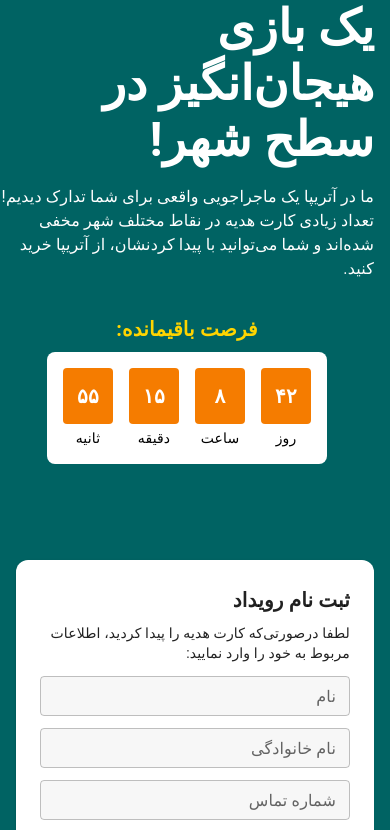
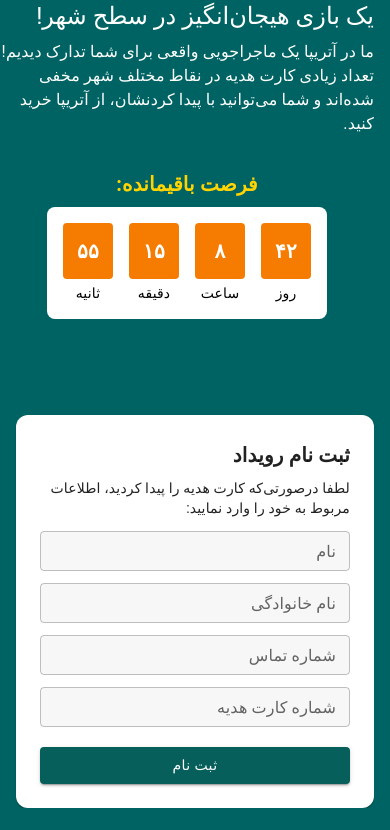
Before and after one commit to dylogedyloge/event, a React (Create React App) app: page / in a window 390 px wide. Shown: the top 830 px of the page. Built offline with nearby package versions, Linux system fonts and the light colour scheme.

Commit message:
make the size of title responsive

```diff
--- a/src/Event.jsx
+++ b/src/Event.jsx
@@ -41,13 +41,20 @@ const EventRegistration = () => {
           {/* Event Details */}
           <Box sx={{ flex: 1, width: { xs: "100%", md: "50%" } }}>
             <Typography
-              variant="h3"
-              fontWeight="bold"
-              color="white"
+              sx={{
+                typography: {
+                  xs: "h5", // Mobile
+                  md: "h3", // Desktop
+                },
+                // fontSize: { xs: "24" },
+                fontWeight: "bold",
+                color: "white",
+              }}
               gutterBottom
             >
               یک بازی هیجان‌انگیز در سطح شهر!
             </Typography>
+
             <Typography variant="body1" color="white">
               ما در آتریپا یک ماجراجویی واقعی برای شما تدارک دیدیم! تعداد زیادی
               کارت هدیه در نقاط مختلف شهر مخفی شده‌اند و شما می‌توانید با پیدا
```
